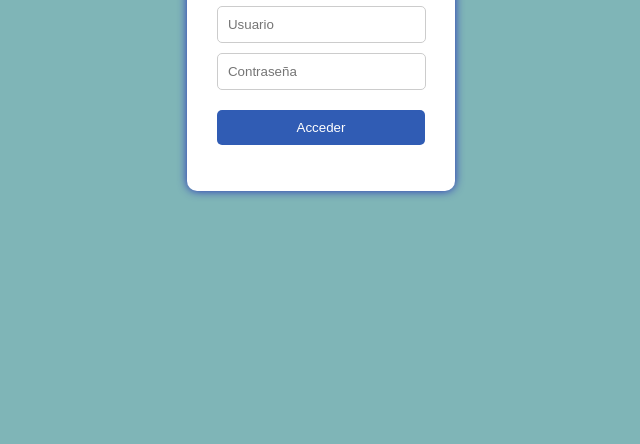
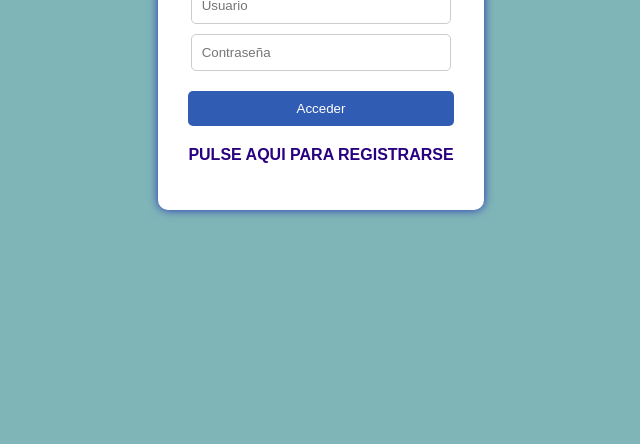
Before and after one commit to Javiersusin/1aWEBsistInf, a plain HTML site: page frontend/IniciarSesion.html in a window 1280 px wide. Shown: the part 356-800 px from the top of the page, without its empty margins (319-959 px from the left). Drawn offline with Linux system fonts and the light colour scheme.

Commit message:
Actualización de los archivos en la carpeta frontend

```diff
--- a/frontend/styles.css
+++ b/frontend/IniciarSesion.css
@@ -18,7 +18,7 @@ body {
 
 input {
   display: block;
-  width: 90%;
+  width: 90%; /*el input ocupa casi todo el ancho disponible*/
   margin: 10px auto; /* Centra los inputs dentro del formulario */
   padding: 10px;
   border: 1px solid #ccc;
@@ -36,6 +36,27 @@ button {
   margin-top: 10px; /* Añade un margen para separar el botón del resto de los inputs */
 }
 
+/* .Enlace{
+  margin-top: 20px;
+} */
+.Enlace {
+  color: rgb(41, 0, 128); /* Color del texto */
+  text-decoration: none; /* Elimina el subrayado */
+  font-weight: bold; /* Negrita */
+  margin-top: 20px;
+  /* //padding: 20px 0; Espacio superior e inferior */
+  display: block; /* Hace que ocupe toda la línea */
+  text-align: center; /* Centra el texto */
+  transition: color 0.3s ease; /* Animación suave para el cambio de color */
+}
+
+.Enlace:hover {
+  color: #0056b3; /* Color cuando se pasa el ratón por encima */
+  text-decoration: underline; /* Subrayado en hover */
+}
+
+
+
 button:hover {
   background-color: #1d3f87;
 }
--- a/frontend/index.html
+++ b/frontend/IniciarSesion.html
@@ -3,9 +3,9 @@
 <head>
     <meta charset="UTF-8">
     <meta name="viewport" content="width=device-width, initial-scale=1.0">
+    <link rel="stylesheet" href="IniciarSesion.css">
+    <link rel="icon" href="img/favicon.png" type="image/x-icon">
     <title>Inicio de Sesión - BiteFinder</title>
-    <link rel="stylesheet" href="styles.css">
-    <link rel="icon" href="img/favicon.png" type="image/x-icon">
 
 </head>
 <body>
@@ -16,6 +16,7 @@
             <input type="password" id="password" placeholder="Contraseña" required />
             <button class="boton" type="submit">Acceder</button>
         </form>
+        <a class="Enlace" href="Registrarse.html" >PULSE AQUI PARA REGISTRARSE</a>
         <p id="responseMessage"></p>
     </div>
 
```
Also changed, not shown: frontend/Registrarse.html (added, +18 -0 lines), frontend/Registrarse.css (added).
